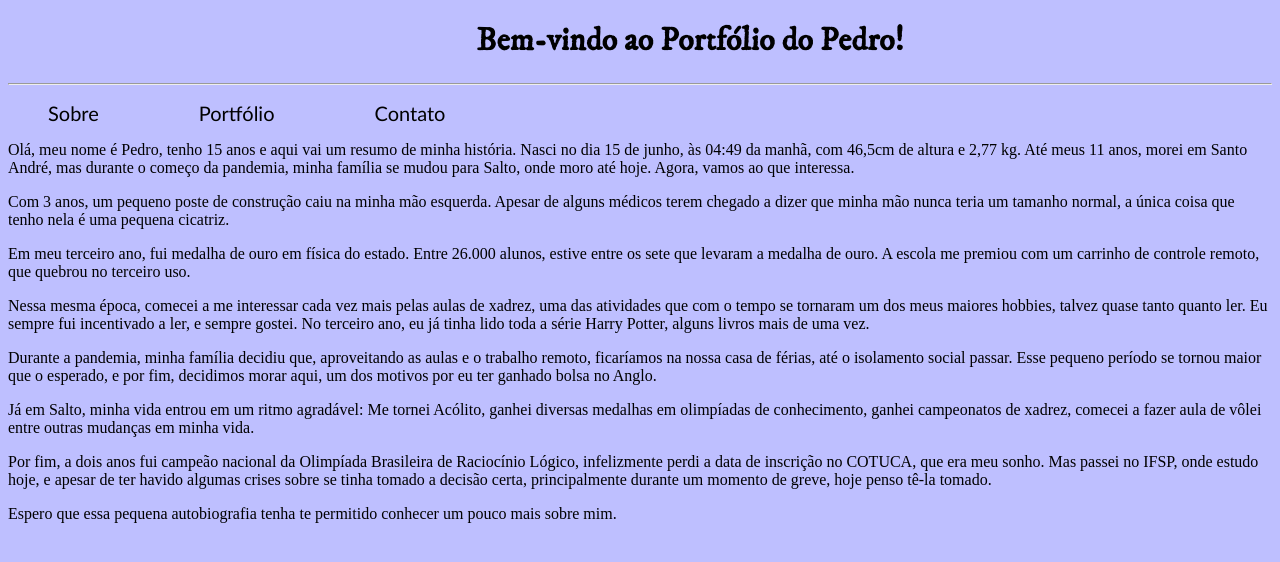
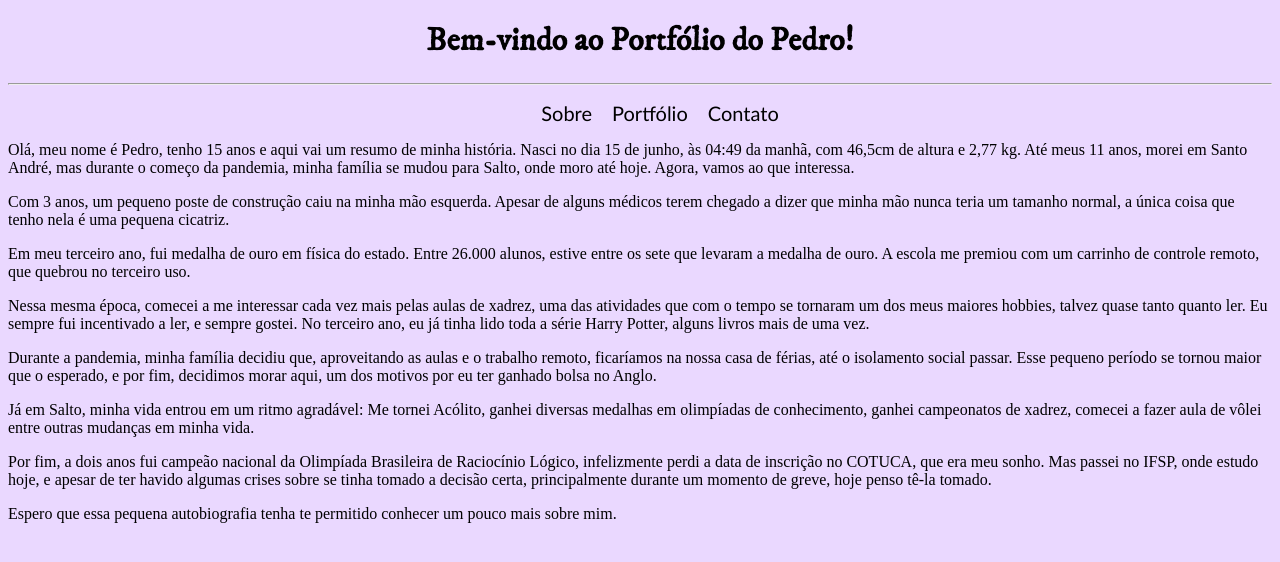
Before and after one commit to Pmasuchette/Portfolio, a plain HTML site: page index.html in a window 1280 px wide. Drawn offline with nearby package versions, Linux system fonts and the light colour scheme.

Commit message:
Update style.css
Sla

```diff
--- a/style.css
+++ b/style.css
@@ -6,25 +6,19 @@ a{
 }
 
 body {
-    background-color:rgb(190, 191, 255);
+    background-color: rgb(234, 216, 255);
+    background-size: cover;
     font-family: Perpetua, serif;
     background-repeat: no-repeat;
-    background-size: auto;
 }
 h1{
     font-family: IM Fell DW Pica, Candara, sans-serif;
     text-align: center;
-    margin-left: 100px;
 }
 
 nav ul {
     display: flex;
+    justify-content:center;
     list-style-type:none;
-    gap: 100px;
+    gap: 20px;
 }
-div{
-    justify-content: flex-start;
-    display: flex;
-    gap: 100px;
-    align-items: center;
-}
```
